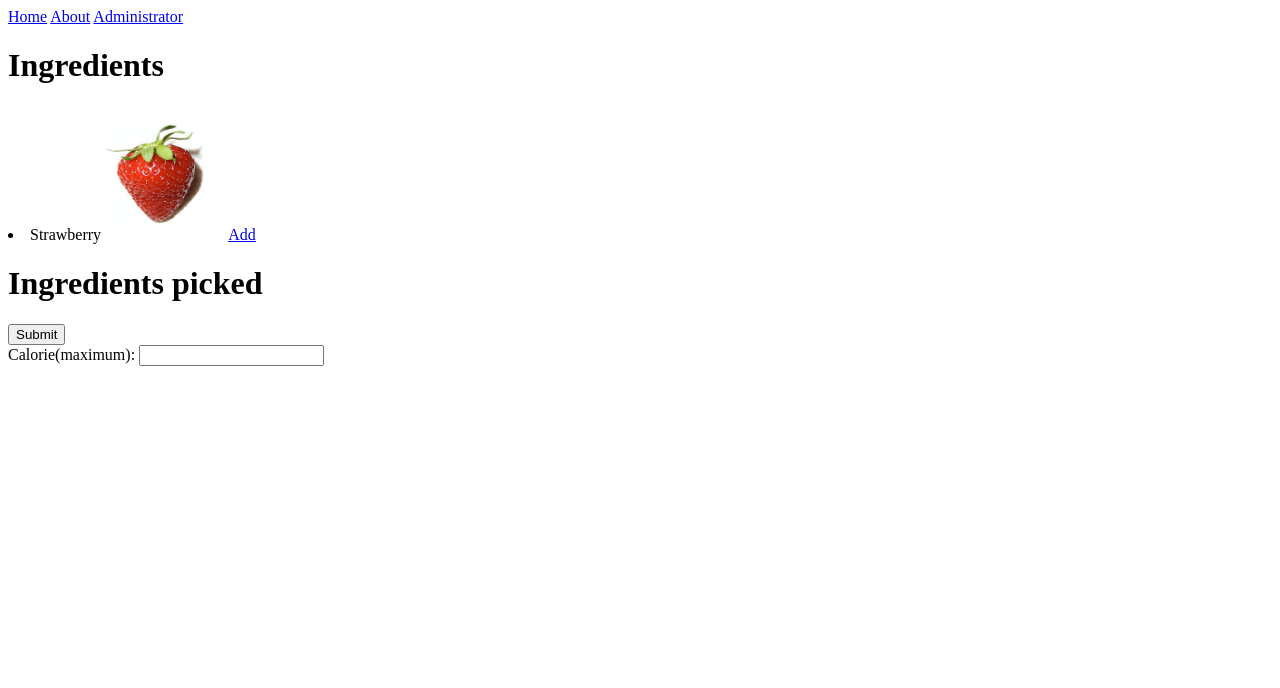
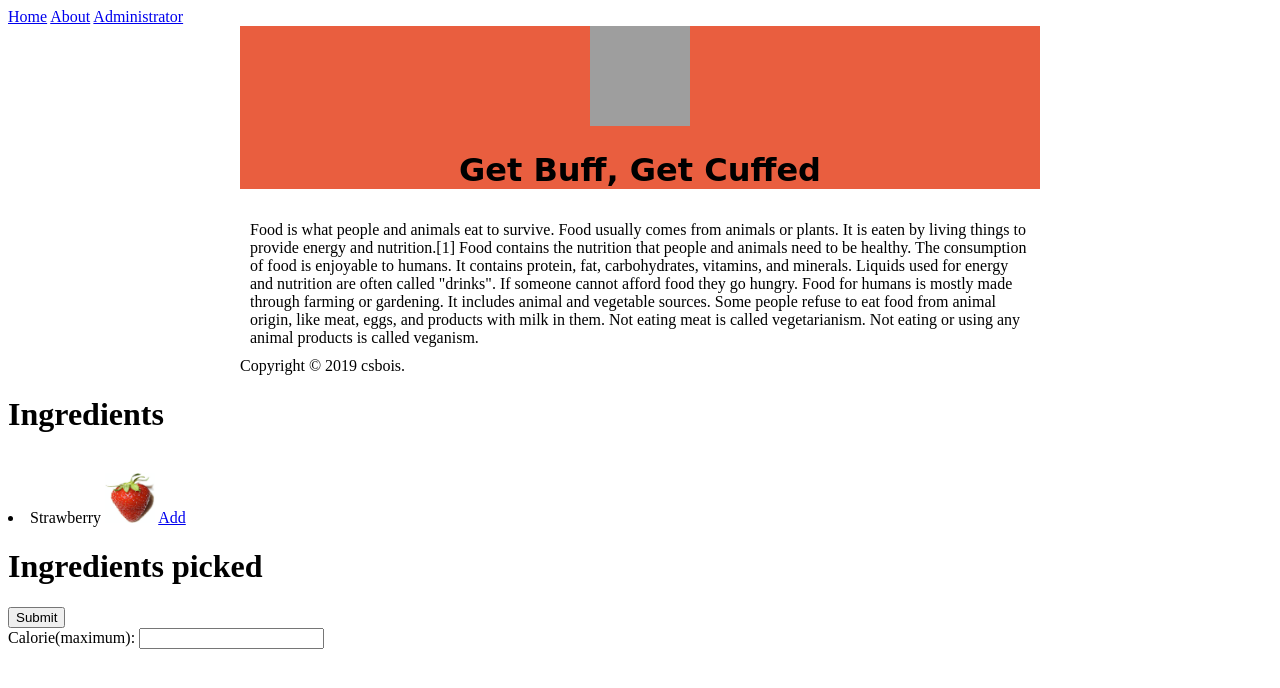
Before and after one commit to ptran1999/SwampHacks2019, a Flask app: page / in a window 1280 px wide. Shown: the top 688 px of the page. Run offline with Flask 2, Linux system fonts and the light colour scheme; data comes from the database, SQL or seed files in the repository; both versions use the stored data as it was after the commit; grey boxes are pictures that could not be loaded.

Commit message:
added new html and css styling

```diff
--- a/nutri/templates/index.html
+++ b/nutri/templates/index.html
@@ -1,13 +1,39 @@
 <!DOCTYPE html>
-<html>
+<html lang="en">
 <head>
-	<link rel="stylesheet" href = "main.css" type = "text/css">
-	<title></title>
+	<link rel="stylesheet" href = "style.css" type="text/css">
+	<meta charset="UTF-8">
+	<title>Get Buff, Get Cuffed</title>
 </head>
 <body>
 	<a href="/">Home</a>
 	<a href="/about">About</a>
 	<a href="/admin">Administrator</a>
+
+	<div id="container">
+		<div id="title">
+		<a href="homepage.html"><img src="https://png.pngtree.com/element_origin_min_pic/16/06/14/20575ff8bfa85be.jpg" alt="Buff boi" width=100 height=100>
+		</a>
+		<h1>Get Buff, Get Cuffed<h1>
+		</div>
+
+
+		<div id="content">
+			<div id="navigation">
+			</div>
+			<div id="food_entry">
+				Food is what people and animals eat to survive. Food usually comes from animals or plants. It is eaten by living things to provide energy and nutrition.[1] Food contains the nutrition that people and animals need to be healthy. The consumption of food is enjoyable to humans. It contains protein, fat, carbohydrates, vitamins, and minerals. Liquids used for energy and nutrition are often called "drinks". If someone cannot afford food they go hungry.
+
+				Food for humans is mostly made through farming or gardening. It includes animal and vegetable sources. Some people refuse to eat food from animal origin, like meat, eggs, and products with milk in them. Not eating meat is called vegetarianism. Not eating or using any animal products is called veganism.
+			</div>
+		</div>
+		<div id=copyright>
+		Copyright &copy; 2019 csbois.
+		</div>
+	</div>
+
+
+
 	<div>
 		<form method="POST" action="/result">
 			<h1> Ingredients </h1><br>
--- /dev/null
+++ b/nutri/templates/style.css
@@ -0,0 +1,24 @@
+#title {
+	background-color: #E95E3F;
+	font-family: cursive;
+	text-align: center;
+}
+
+#container {
+	width: 800px;
+	margin-left: auto;
+	margin-right: auto;
+	background-color: white;
+}
+
+#content {
+	padding: 10px
+}
+
+body {
+	background-color: white;
+}
+
+#copyright {
+	clear:both;
+}
```
Also changed, not shown: nutri/site.db.
